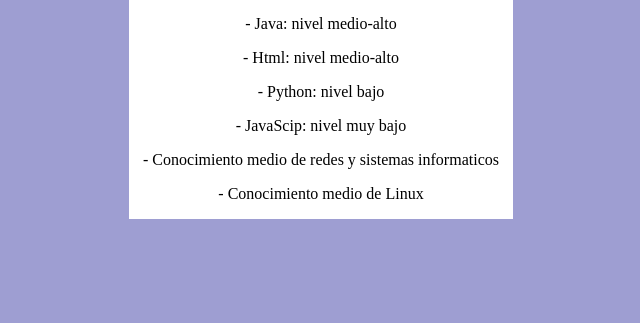
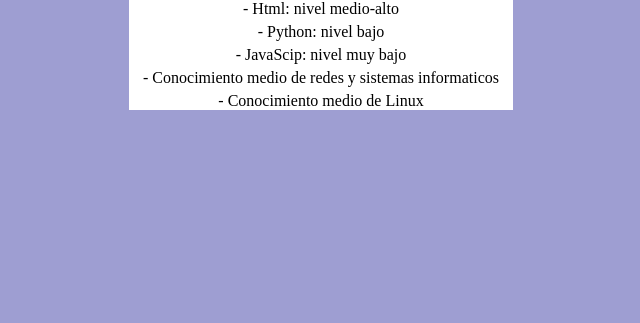
Before and after one commit to Raskatrinsqui/entornos-practica-git, a plain HTML site: page presentacion.html in a window 1280 px wide. Shown: the part 477-800 px from the top of the page, without its empty margins (319-959 px from the left). Drawn offline with Linux system fonts and the light colour scheme.

Commit message:
Update presentacion.html

```diff
--- a/presentacion.html
+++ b/presentacion.html
@@ -4,8 +4,12 @@
     <meta charset="UTF-8">
     <meta name="viewport" content="width=device-width, initial-scale=1.0">
     <title>Document</title>
-    <link rel="stylesheet" href="reset.css">
+
     <style>
+        *{
+            padding: 0%;
+            margin: 0%;
+        }
         body{
             background-color: #7272beaf;
             text-align: center;
```
